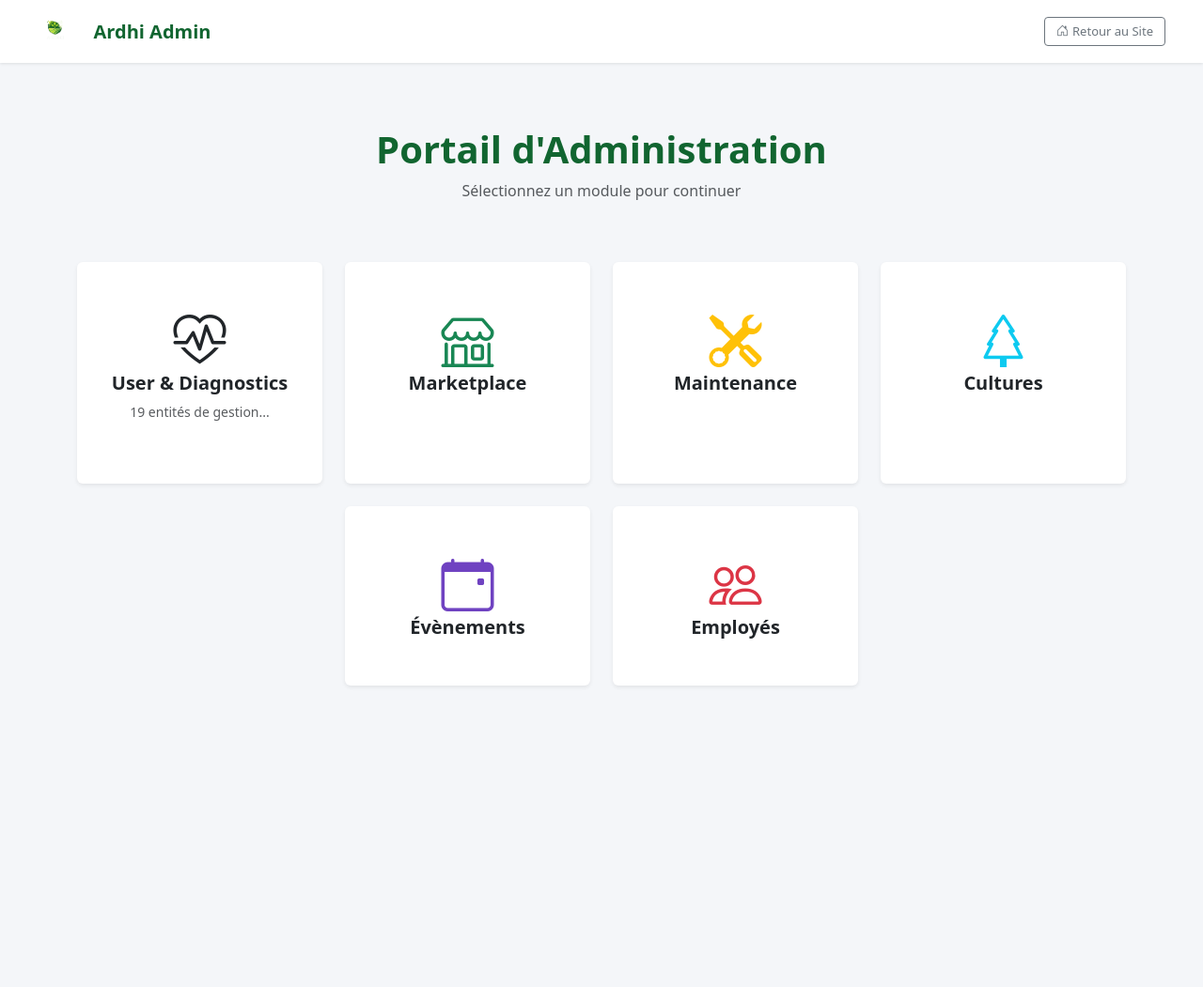
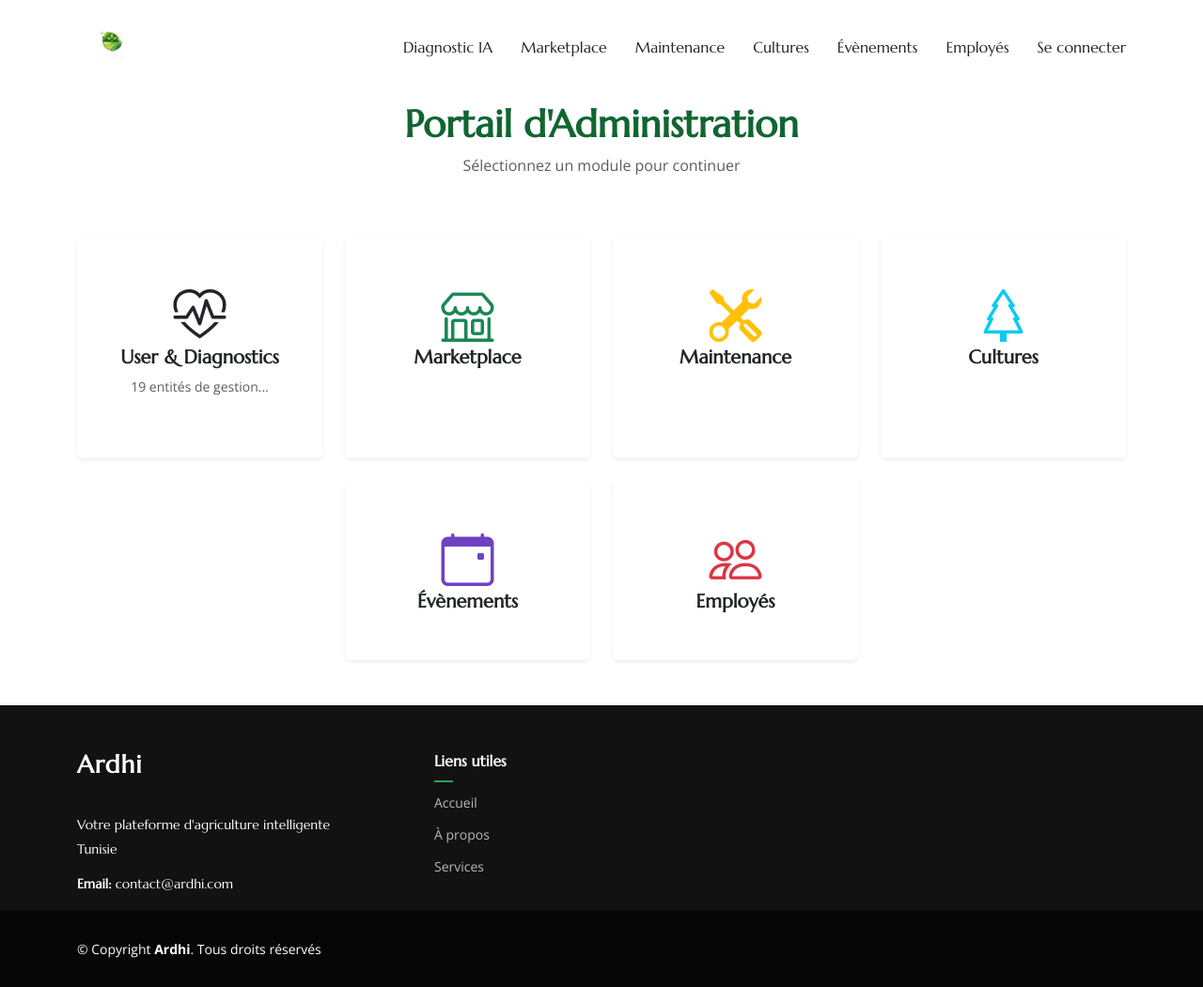
Before and after one commit to hjsad00/Esprit-PIDEV-3A18-2526-ArdhiWEB, a Symfony app: template templates/admin/global_index.html.twig in a window 1280 px wide. Shown: the whole page at 94% size. Before the commit the page ends 731 px from the top, so only its background shows below. Run offline with Twig, Linux system fonts and the light colour scheme; the template is opened without the code that fills it, so the values that code supplies are empty; some libraries are stand-ins or nearby versions.

Commit message:
coheance des page

```diff
--- a/templates/admin/global_index.html.twig
+++ b/templates/admin/global_index.html.twig
@@ -1,34 +1,10 @@
-<!DOCTYPE html>
-<html lang="fr">
-<head>
-  <meta charset="utf-8">
-  <meta content="width=device-width, initial-scale=1.0" name="viewport">
-  <title>Ardhi - Administration Globale</title>
+{% extends 'base.html.twig' %}
 
-  <link href="{{ asset('assets/img/ardhi_logo.png') }}" rel="icon">
-  <link href="https://fonts.googleapis.com/css2?family=Inter:wght@300;400;500;600;700&display=swap" rel="stylesheet">
-  <link href="{{ asset('assets/vendor/bootstrap/css/bootstrap.min.css') }}" rel="stylesheet">
-  <link href="{{ asset('assets/vendor/bootstrap-icons/bootstrap-icons.css') }}" rel="stylesheet">
-  <link href="{{ asset('assets/css/admin.css') }}" rel="stylesheet">
-</head>
-<body style="background-color: #f4f6f9;">
+{% block title %}Ardhi - Portail d'Administration{% endblock %}
 
-<!-- Admin Global Topbar -->
-<header style="background: white; padding: 1rem 2rem; box-shadow: 0 1px 3px rgba(0,0,0,0.1); display: flex; justify-content: space-between; align-items: center;">
-    <div style="display: flex; align-items: center; gap: 15px;">
-        <img src="{{ asset('assets/img/ardhi_logo.png') }}" alt="Ardhi" style="height: 35px;">
-        <span style="font-weight: 700; font-size: 1.25rem; color: #116530;">Ardhi Admin</span>
-    </div>
+{% block body %}
 
-    <div>
-        <a href="{{ path('app_home') }}" class="btn btn-outline-secondary btn-sm me-2"><i class="bi bi-house-door me-1"></i>Retour au Site</a>
-        {% if app.user %}
-            <a href="{{ path('app_logout') }}" class="btn btn-danger btn-sm"><i class="bi bi-box-arrow-right"></i> Déconnexion</a>
-        {% endif %}
-    </div>
-</header>
-
-<div class="container py-5" style="margin-top: 20px;">
+<div class="container py-5" style="margin-top: 60px;">
     <div class="row mb-5">
         <div class="col-12 text-center">
             <h1 class="fw-bold" style="color: #116530;">Portail d'Administration</h1>
@@ -50,7 +26,7 @@
 
         <!-- Marketplace -->
         <div class="col-md-4 col-lg-3">
-            <a href="#" class="card h-100 text-center text-decoration-none shadow-sm" style="border: 2px solid transparent; transition: all 0.3s;" onmouseover="this.style.borderColor='#198754'; this.style.transform='translateY(-5px)';" onmouseout="this.style.borderColor='transparent'; this.style.transform='translateY(0)';">
+            <a href="{{ path('app_marketplace') }}" class="card h-100 text-center text-decoration-none shadow-sm" style="border: 2px solid transparent; transition: all 0.3s;" onmouseover="this.style.borderColor='#198754'; this.style.transform='translateY(-5px)';" onmouseout="this.style.borderColor='transparent'; this.style.transform='translateY(0)';">
                 <div class="card-body py-5">
                     <i class="bi bi-shop display-4 text-success mb-3"></i>
                     <h5 class="card-title fw-bold text-dark mb-0">Marketplace</h5>
@@ -70,7 +46,7 @@
 
         <!-- Cultures -->
         <div class="col-md-4 col-lg-3">
-            <a href="#" class="card h-100 text-center text-decoration-none shadow-sm" style="border: 2px solid transparent; transition: all 0.3s;" onmouseover="this.style.borderColor='#20c997'; this.style.transform='translateY(-5px)';" onmouseout="this.style.borderColor='transparent'; this.style.transform='translateY(0)';">
+            <a href="{{ path('admin_parcelle_index') }}" class="card h-100 text-center text-decoration-none shadow-sm" style="border: 2px solid transparent; transition: all 0.3s;" onmouseover="this.style.borderColor='#20c997'; this.style.transform='translateY(-5px)';" onmouseout="this.style.borderColor='transparent'; this.style.transform='translateY(0)';">
                 <div class="card-body py-5">
                     <i class="bi bi-tree display-4 text-info mb-3"></i>
                     <h5 class="card-title fw-bold text-dark mb-0">Cultures</h5>
@@ -100,5 +76,4 @@
     </div>
 </div>
 
-</body>
-</html>
+{% endblock %}
--- a/templates/base.html.twig
+++ b/templates/base.html.twig
@@ -52,8 +52,14 @@
               <i class="bi bi-person-fill" style="font-size: 1.3rem;"></i>
             </div></a>
             <ul>
-              <li><a href="{{ path('app_profile') }}">Mon Profil {{ app.user.prenom ? ('(' ~ app.user.prenom ~ ')') : '' }}</a></li>
-              <li><a href="{{ path('app_logout') }}">Déconnexion</a></li>
+              {% if 'ROLE_ADMIN' in app.user.roles %}
+                <li><a href="{{ path('admin_dashboard') }}"><i class="bi bi-speedometer2 me-2"></i>Tableau de Bord Admin</a></li>
+              {% elseif 'ROLE_FARMER' in app.user.roles %}
+                <li><a href="{{ path('farmer_dashboard_index') }}"><i class="bi bi-speedometer2 me-2"></i>Mon Tableau de Bord</a></li>
+              {% endif %}
+              <li><hr class="dropdown-divider"></li>
+              <li><a href="{{ path('app_profile') }}"><i class="bi bi-person me-2"></i>Mon Profil {{ app.user.prenom ? ('(' ~ app.user.prenom ~ ')') : '' }}</a></li>
+              <li><a href="{{ path('app_logout') }}"><i class="bi bi-box-arrow-right me-2"></i>Déconnexion</a></li>
             </ul>
           </li>
           {% else %}
```
Also changed, not shown: src/Controller/Parcelles_Cultures/Farmer/DashboardFarmerController.php (added, +27 -0 lines), templates/parcelles_cultures/farmer/dashboard.html.twig (added, +95 -0 lines).
